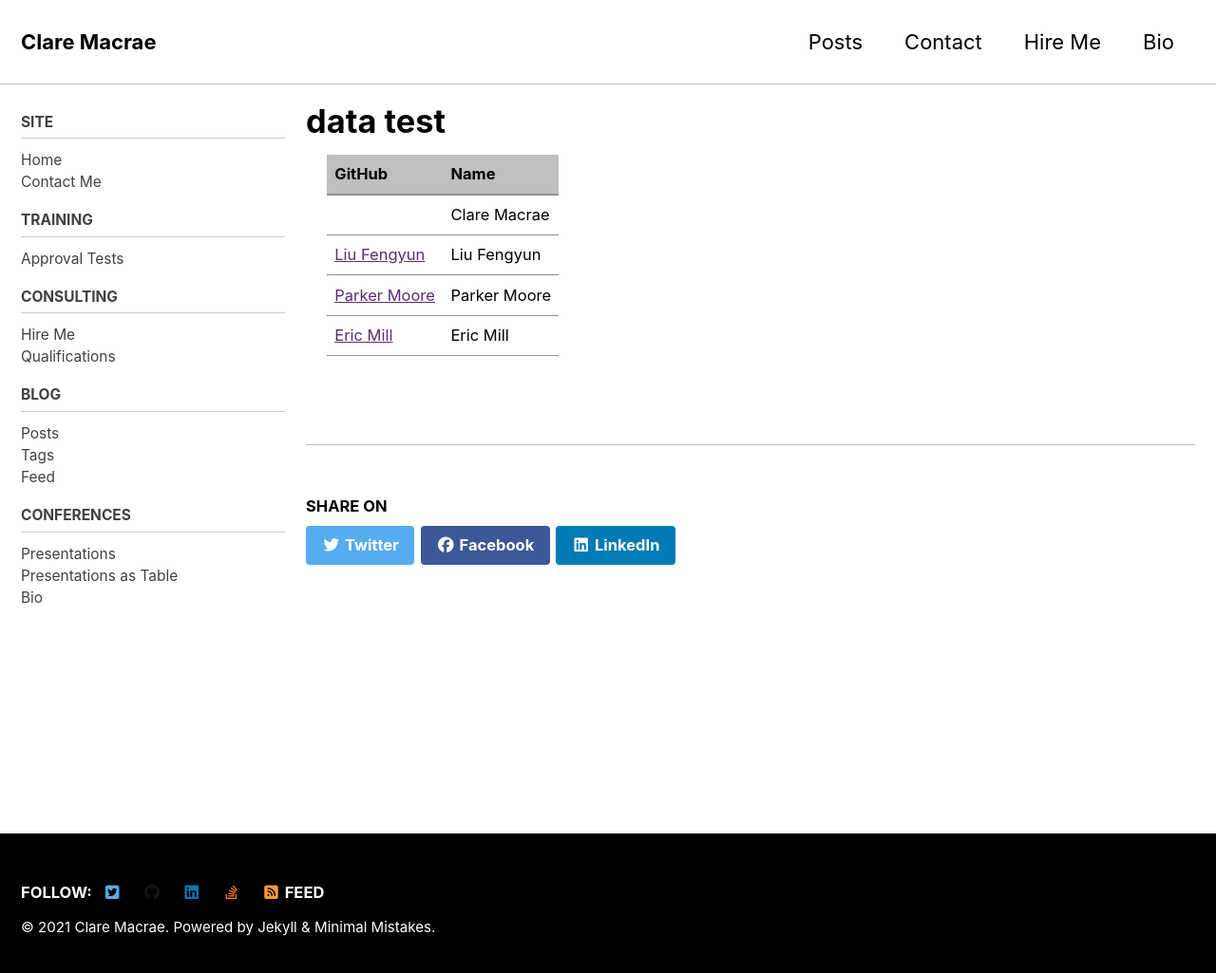
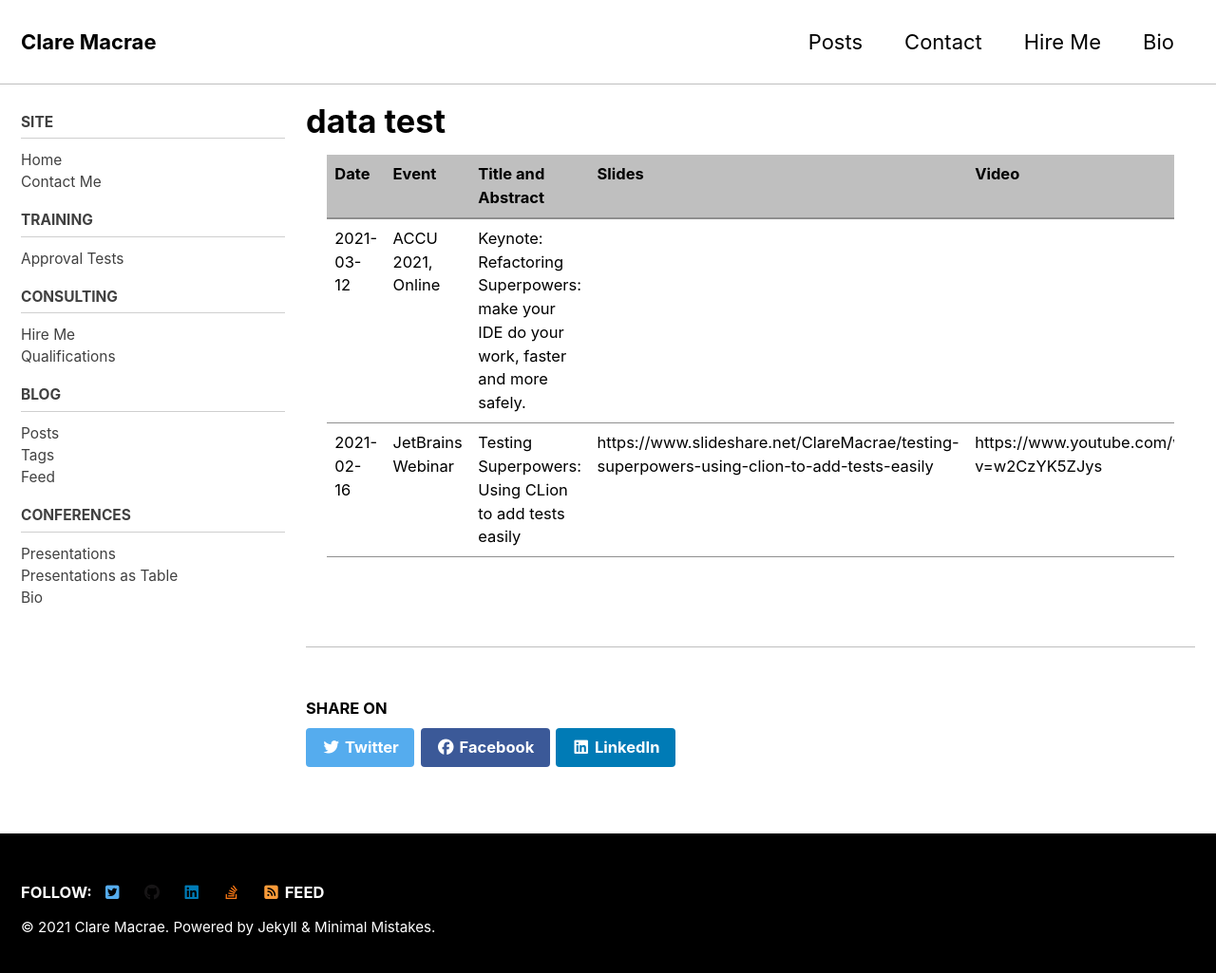
Before and after one commit to claremacrae/claremacrae.github.io, a Jekyll site: the page built from conferences/presentations_table.md, in a window 1280 px wide and 1033 px high. Shown: the top 1025 px of the window at 95% size. Built offline with Jekyll 4.4.1, drawn with Linux system fonts in a browser that asks for light colours; cached includes are drawn as plain includes; nearby versions of some CDN libraries.

Commit message:
Start work on generating presentations page frmo data

```diff
--- a/_data/presentations.yml
+++ b/_data/presentations.yml
@@ -1,10 +1,23 @@
-- name: Eric Mill
-  github: konklone
+- name: ACCU 2021 talk
+  date: 2021-03-12
+  event_name: ACCU 2021, Online
+  event_url: https://conference.accu.org/
+  talk_title: "Keynote: Refactoring Superpowers: make your IDE do your work, faster and more safely."
+  talk_abstract_url: https://flame.firebird.systems/archer-yates/ACCU2021/MyProgrammes#Entry.ItemPage.12093.0.EntryDefinition.47deede7-bda4-4df8-8a2a-6692bc080d7f
+  talk_notes: "(This talk was originally scheduled 2 days earlier)."
+  slides_pdf_url:
+  slides_ppt_url:
+  video_url:
+  links_url:
 
-- name: Parker Moore
-  github: parkr
-
-- name: Liu Fengyun
-  github: liufengyun
-
-- name: Clare Macrae
+- name: JetBrains 2021 CLion webinar
+  date: 2021-02-16
+  event_name: JetBrains Webinar
+  event_url:
+  talk_title: "Testing Superpowers: Using CLion to add tests easily"
+  talk_abstract_url: https://blog.jetbrains.com/clion/2021/02/live-webinar-testing-superpowers/
+  talk_notes:
+  slides_pdf_url:
+  slides_ppt_url: https://www.slideshare.net/ClareMacrae/testing-superpowers-using-clion-to-add-tests-easily
+  video_url: https://www.youtube.com/watch?v=w2CzYK5ZJys
+  links_url: http://127.0.0.1:4000/blog/2021/02/clion-webinar-code-and-slides
--- a/_layouts/presentations_table.html
+++ b/_layouts/presentations_table.html
@@ -5,23 +5,29 @@
 
 <div id="main" role="main">
 
-  {% assign sorted = site.data.presentations | sort_natural: 'Name' %}
+  {% assign sorted = site.data.presentations | sort_natural: 'date' | reverse %}
 
   <table>
 
     <thead>
     <tr>
-      <th scope="col">GitHub</th>
-      <th scope="col">Name</th>
+      <th scope="col">Date</th>
+      <th scope="col">Event</th>
+      <th scope="col">Title and Abstract</th>
+      <th scope="col">Slides</th>
+      <th scope="col">Video</th>
+      <th scope="col">Code / Links</th>
     </tr>
     </thead>
 
-    {% for member in sorted %}
+    {% for event in sorted %}
     <tr>
-      <td>
-        {% if member.github %}<a href="https://github.com/{{ member.github }}">{{ member.name }}</a>{% endif %}
-      </td>
-      <td>{{ member.name }}</td>
+      <td>{{ event.date }}</td>
+      <td>{{ event.event_name }}</td>
+      <td>{{ event.talk_title }}</td>
+      <td>{% if event.slides_ppt_url %} {{ event.slides_ppt_url }} {% endif %} </td>
+      <td>{% if event.video_url %} {{ event.video_url }} {% endif %} </td>
+      <td>{% if event.links_url %} {{ event.links_url }} {% endif %} </td>
     </tr>
     {% endfor %}
   </table>
```
